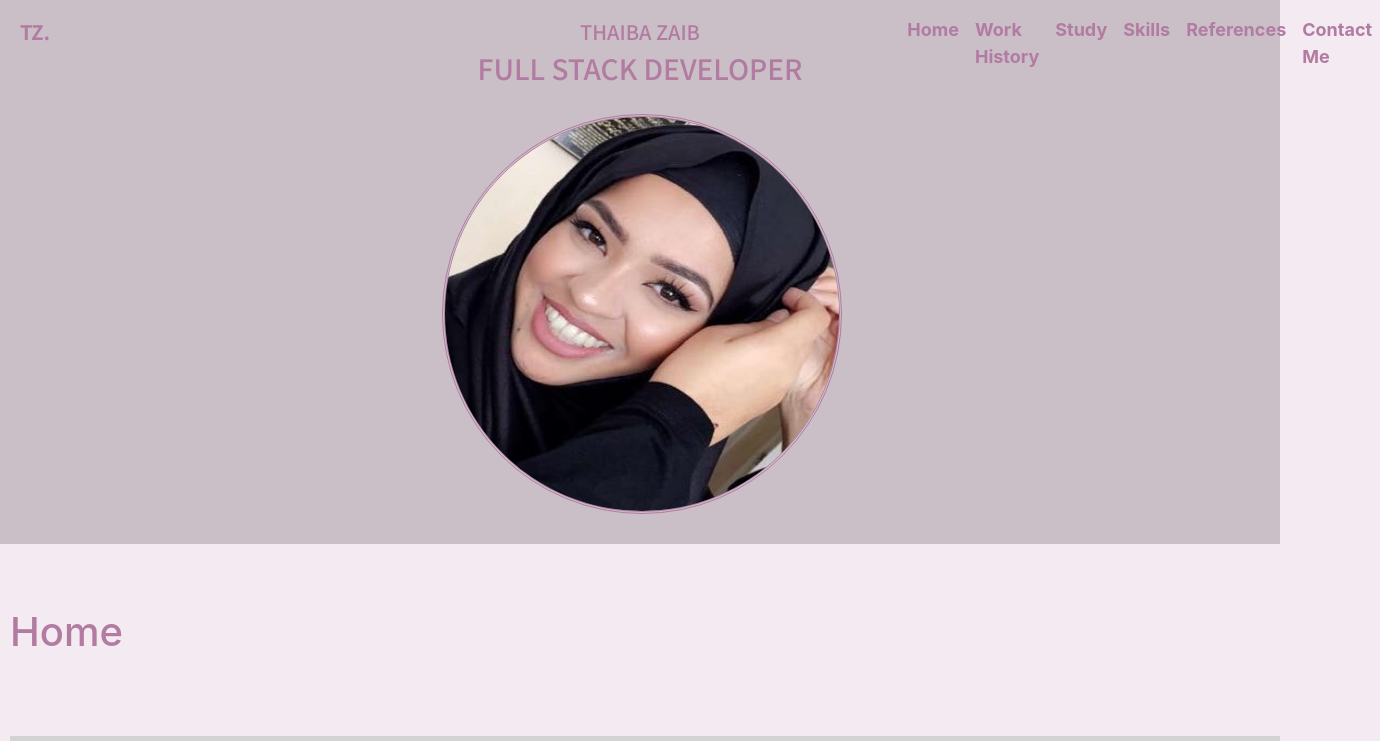
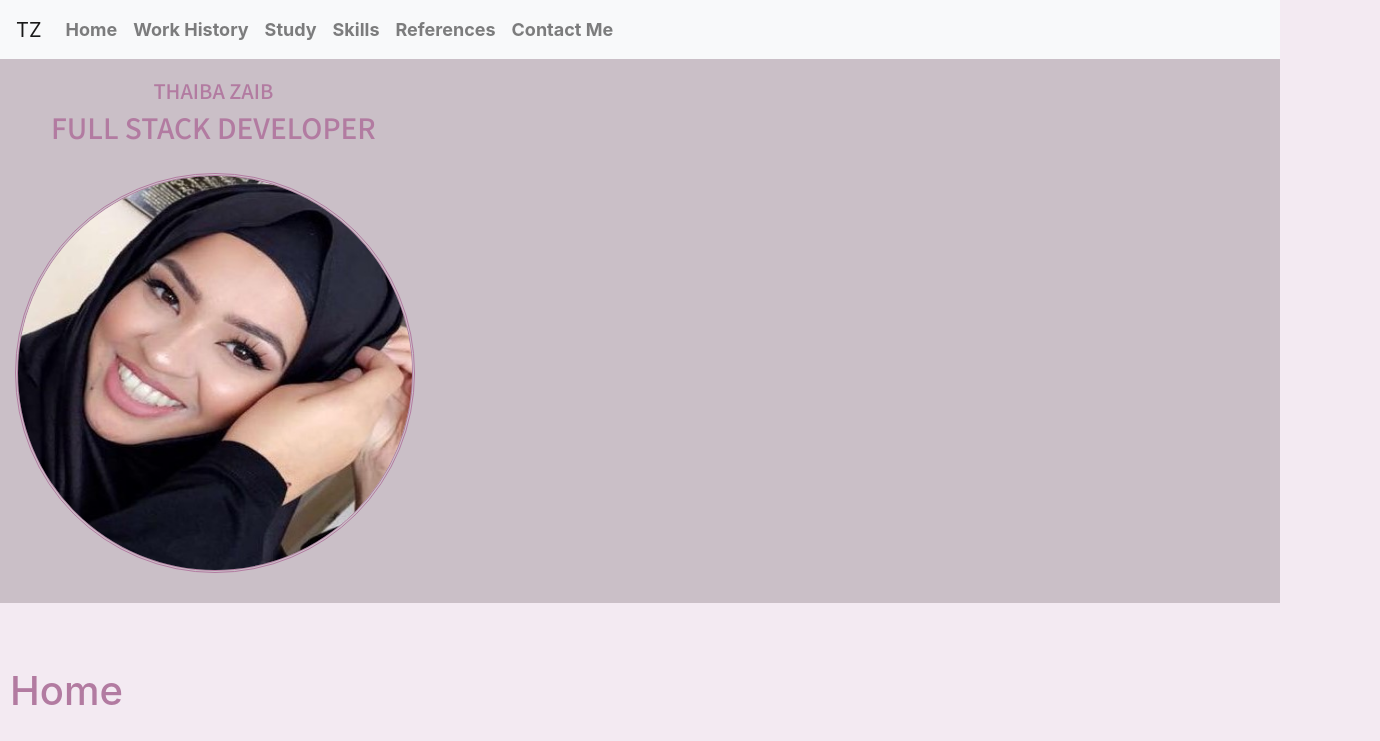
Before and after one commit to thaibazaib/my-website, a plain HTML site: page index.html in a window 1280 px wide. Shown: the top 741 px of the page, 1380 px wide, since content can reach past the window. Drawn offline with nearby package versions, Linux system fonts and the light colour scheme.

Commit message:
updated navbar with bootstrap navbar boiler plate and added bootstraps script navbars

```diff
--- a/index.html
+++ b/index.html
@@ -11,32 +11,15 @@
 </head>
 <body>
 
- <!--header section-->
-
-    <header class="container-fluid">
-        <div class="row">
-            <div class="col-md-4 logo">
-                <h5>TZ.</h5>
-            </div>
-
-            <div class="col-md-4">
-              <div class="row">
-                <div class="col title">
-                <h5>THAIBA ZAIB</h5>
-                <h3>FULL STACK DEVELOPER</h3>
-                </div>
-              </div>
-              <img class="profile" src="/assets/images/thaibazaib.jpg">
-            </div>
-
-
 <!--navbar-->
-
-              <div class="col-md-4">
-                <nav class="navbar navbar-expand-lg">
-                  <div class="container-fluid">
-                    <div class="collapse navbar-collapse" id="navbarSupportedContent">
-                      <ul class="navbar-nav me-auto mb-2 mb-lg-0">
+   <nav class="navbar navbar-expand-lg navbar-light bg-light">
+     <a class="navbar-brand" href="#">TZ</a>
+     <button class="navbar-toggler" type="button" data-toggle="collapse" data-target="#navbarNav"
+       aria-controls="navbarNav" aria-expanded="false" aria-label="Toggle navigation">
+       <span class="navbar-toggler-icon"></span>
+     </button>
+     <div class="collapse navbar-collapse" id="navbarNav">
+       <ul class="navbar-nav">
          <li class="nav-item">
            <a class="nav-link nav-text" href="#home">Home</a>
          </li>
@@ -57,12 +40,24 @@
          </li>
        </ul>
      </div>
-                  </div>
    </nav>
+<!--end of navbar section-->
+
+ <!--header section-->
+
+    <header class="container-fluid">
+        <div class="row">
+
+
+            <div class="col-md-4">
+              <div class="row">
+                <div class="col title">
+                <h5>THAIBA ZAIB</h5>
+                <h3>FULL STACK DEVELOPER</h3>
                 </div>
               </div>
-
-    <!--end of navbar section-->
+              <img class="profile" src="/assets/images/thaibazaib.jpg">
+            </div>
 
     </header>
 
@@ -254,5 +249,10 @@
         </div>
     </div>
     </footer>
+
+    <script src="https://cdnjs.cloudflare.com/ajax/libs/jquery/3.5.1/jquery.slim.min.js"></script>
+    <script src="https://cdnjs.cloudflare.com/ajax/libs/popper.js/1.16.1/umd/popper.min.js"></script>
+    <script src="https://cdnjs.cloudflare.com/ajax/libs/twitter-bootstrap/4.6.0/js/bootstrap.min.js"></script>
+
 </body>
 </html>
```
Also changed, not shown: test.html (added). Lines whose indentation alone changed are shown as unchanged.
